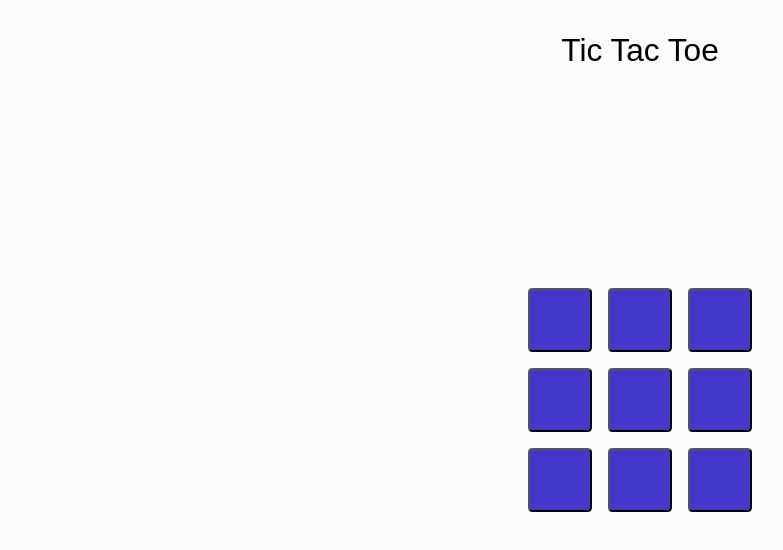
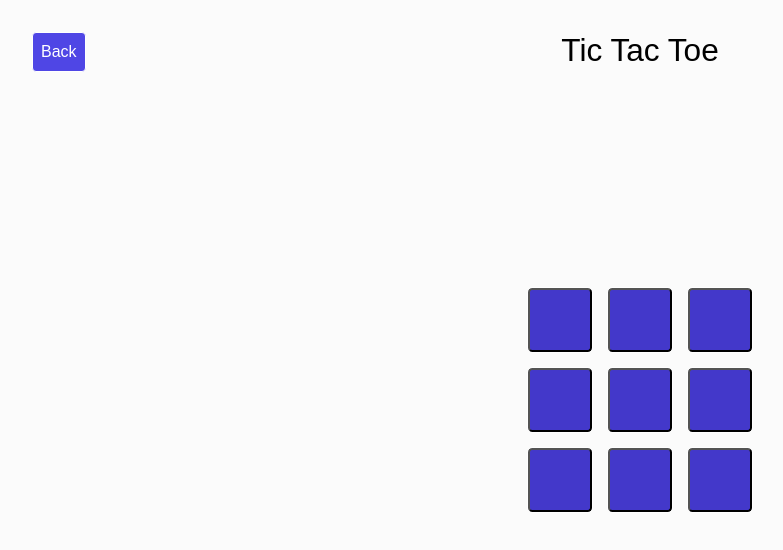
Before and after one commit to zongxilli/mini-games, a React (Create React App) app: page /tictactoe in a window 1280 px wide. Shown: the top 550 px of the page, without its empty margins (0-783 px from the left). Built offline with nearby package versions, Linux system fonts and the light colour scheme; a web font is replaced by a local one.

Commit message:
finalize tic tac toe

```diff
--- a/src/App.tsx
+++ b/src/App.tsx
@@ -1,4 +1,5 @@
 import { AnimatePresence } from 'framer-motion';
+import { shallowEqual } from 'react-redux';
 import { Route, Routes } from 'react-router-dom';
 import { ToastContainer } from 'react-toastify';
 import { ThemeProvider } from 'styled-components';
@@ -9,9 +10,12 @@ import Home from './views/home/home';
 import TicTacToe from './views/ticTacToe/ticTacToe';
 
 const App = () => {
-  const { mode } = useAppSelector((state) => ({
-    mode: state.theme.mode,
-  }));
+  const { mode } = useAppSelector(
+    (state) => ({
+      mode: state.theme.mode,
+    }),
+    shallowEqual,
+  );
 
   const renderGlobalComponents = () => (
     <>
--- a/src/views/home/home.tsx
+++ b/src/views/home/home.tsx
@@ -1,3 +1,4 @@
+import { shallowEqual } from 'react-redux';
 import { useNavigate } from 'react-router-dom';
 import { useTheme } from 'styled-components';
 
@@ -16,9 +17,12 @@ const Home = () => {
   const theme = useTheme();
   const dispatch = useAppDispatch();
 
-  const { mode } = useAppSelector((state) => ({
-    mode: state.theme.mode,
-  }));
+  const { mode } = useAppSelector(
+    (state) => ({
+      mode: state.theme.mode,
+    }),
+    shallowEqual,
+  );
 
   const renderSwitchThemeIcon = () => {
     const Icon = mode === 'dark' ? theme.icons.moon : theme.icons.sun;
--- a/src/views/ticTacToe/ticTacToe.styles.ts
+++ b/src/views/ticTacToe/ticTacToe.styles.ts
@@ -26,3 +26,9 @@ export const ResultContainer = styled.div`
   align-items: center;
   gap: 1rem;
 `;
+
+export const BackButtonContainer = styled.div`
+  position: absolute;
+  top: 2rem;
+  left: 2rem;
+`;
--- a/src/views/ticTacToe/ticTacToe.tsx
+++ b/src/views/ticTacToe/ticTacToe.tsx
@@ -1,9 +1,11 @@
 import { useEffect, useState } from 'react';
+import { useNavigate } from 'react-router-dom';
 
 import { Body1, Button } from '../../shared';
 
 import Board from './components/board';
 import {
+  BackButtonContainer,
   Container,
   PageTitleContainer,
   ResultContainer,
@@ -42,15 +44,31 @@ const calculateWinner = (squares: CurrentBoard) => {
   return null;
 };
 
+const noWinner = (squares: CurrentBoard) => {
+  for (const square of squares) {
+    if (square === '') return false;
+  }
+
+  return true;
+};
+
 const initialBoard: CurrentBoard = ['', '', '', '', '', '', '', '', ''];
 
 const TicTacToe = () => {
+  const navigate = useNavigate();
+
   const [currentBoard, setCurrentBoard] = useState<CurrentBoard>(initialBoard);
   const [currentMove, setCurrentMove] = useState(0);
   const [winner, setWinner] = useState('');
 
   useEffect(() => {
     const possibleWinner = calculateWinner(currentBoard);
+    const endWithNoWinner = noWinner(currentBoard);
+
+    if (endWithNoWinner && !possibleWinner) {
+      alert('No winner, game will restart!');
+      setCurrentBoard(initialBoard);
+    }
 
     if (possibleWinner) setWinner(possibleWinner);
   }, [currentBoard, currentMove]);
@@ -58,6 +76,9 @@ const TicTacToe = () => {
   return (
     <Container>
       <PageTitleContainer>Tic Tac Toe</PageTitleContainer>
+      <BackButtonContainer>
+        <Button onClick={() => navigate('/')}>Back</Button>
+      </BackButtonContainer>
 
       {winner === '' && (
         <Board
```
